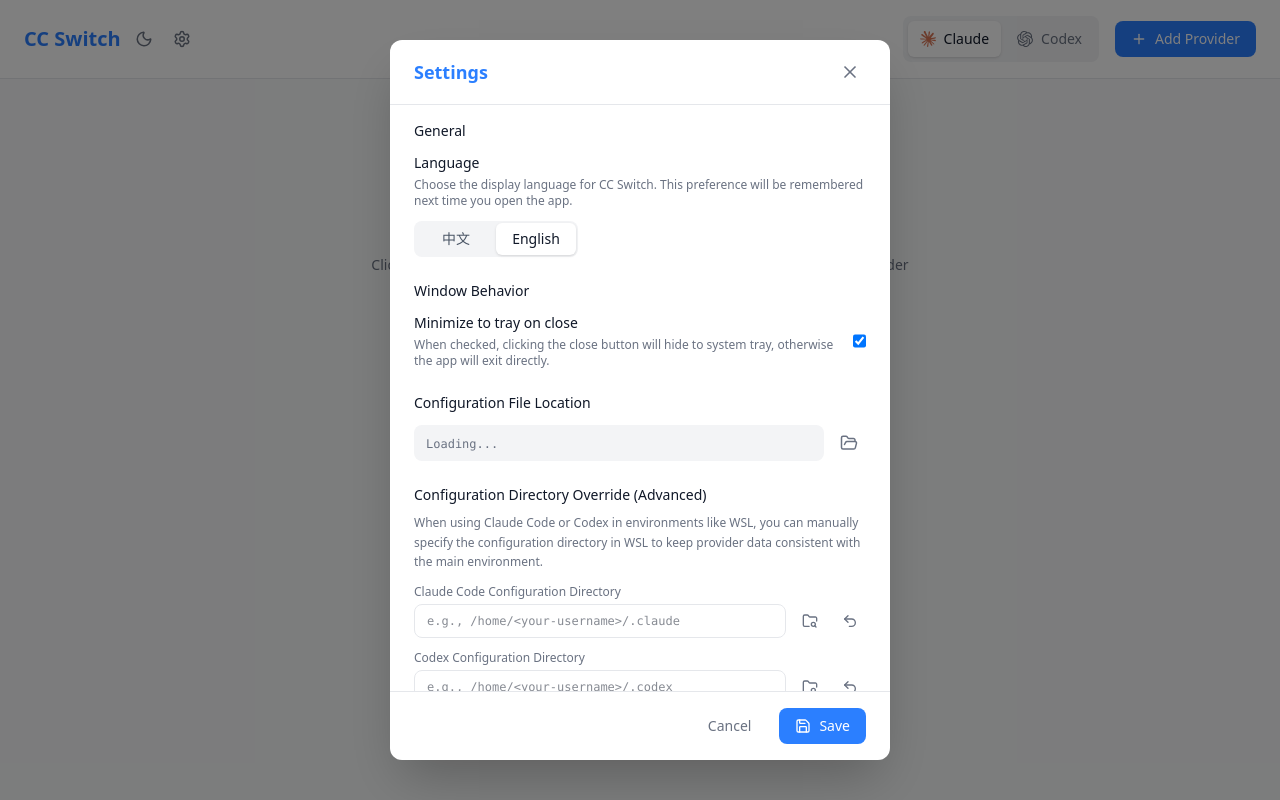
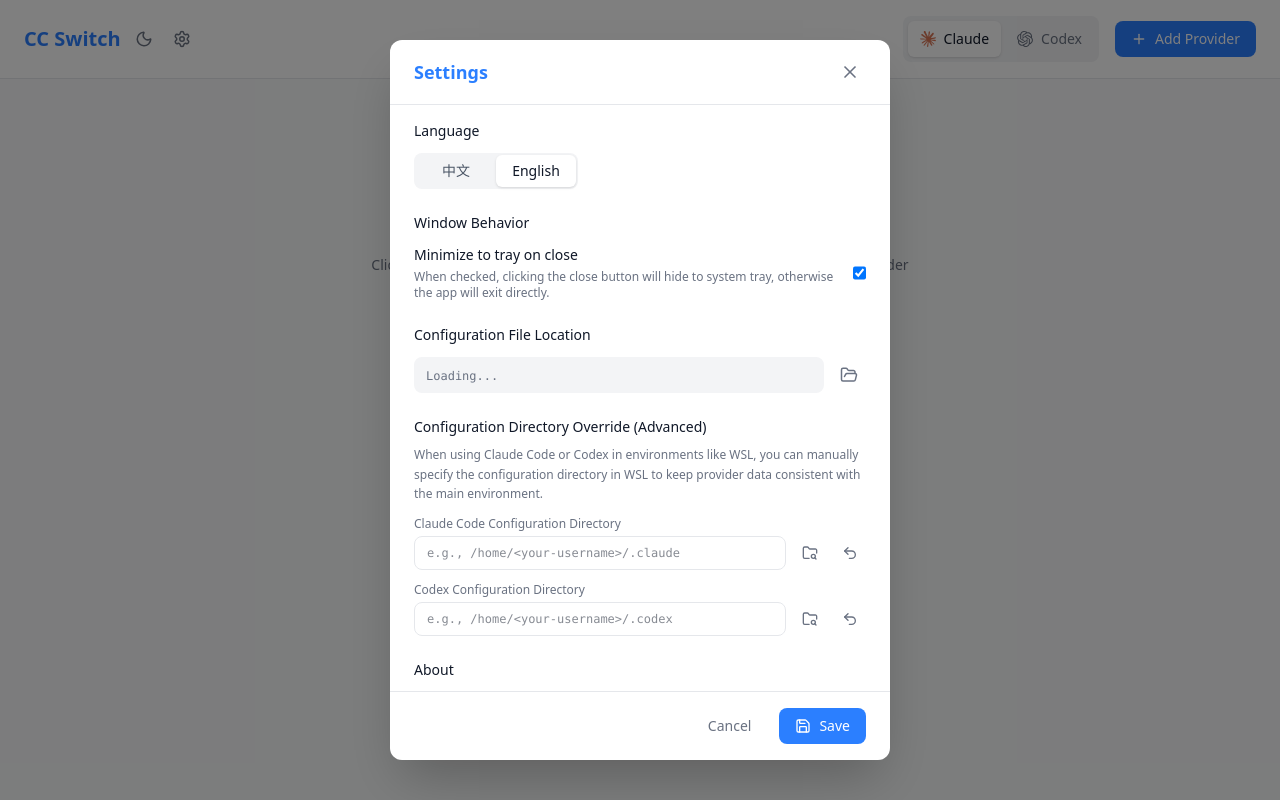
Before and after one commit to lorsque-sir/cc-switch--, a React (Vite) app: page / in a window 1280 px wide. Both pictures are taken after a click on the button 181 px from the left and 39 px from the top of the page. Built offline with nearby package versions, Linux system fonts and the light colour scheme.

Commit message:
refactor: simplify language settings UI by removing description text and general section

```diff
--- a/src/components/SettingsModal.tsx
+++ b/src/components/SettingsModal.tsx
@@ -374,20 +374,12 @@ export default function SettingsModal({ onClose }: SettingsModalProps) {
 
         {/* 设置内容 */}
         <div className="px-6 py-4 space-y-6 overflow-y-auto flex-1">
-          {/* 通用设置 */}
+          {/* 语言设置 */}
           <div>
             <h3 className="text-sm font-medium text-gray-900 dark:text-gray-100 mb-3">
-              {t("settings.general")}
+              {t("settings.language")}
             </h3>
-            <div className="space-y-3">
-              <div>
-                <p className="text-sm text-gray-900 dark:text-gray-100">
-                  {t("settings.language")}
-                </p>
-                <p className="text-xs text-gray-500 dark:text-gray-400 mt-1">
-                  {t("settings.languageDescription")}
-                </p>
-                <div className="mt-3 inline-flex p-0.5 bg-gray-100 dark:bg-gray-800 rounded-lg">
+            <div className="inline-flex p-0.5 bg-gray-100 dark:bg-gray-800 rounded-lg">
               <button
                 type="button"
                 onClick={() => handleLanguageChange("zh")}
@@ -410,8 +402,6 @@ export default function SettingsModal({ onClose }: SettingsModalProps) {
               >
                 {t("settings.languageOptionEnglish")}
               </button>
-                </div>
-              </div>
             </div>
           </div>
 
--- a/src/i18n/locales/en.json
+++ b/src/i18n/locales/en.json
@@ -64,7 +64,6 @@
     "title": "Settings",
     "general": "General",
     "language": "Language",
-    "languageDescription": "Choose the display language for CC Switch. This preference will be remembered next time you open the app.",
     "languageOptionChinese": "中文",
     "languageOptionEnglish": "English",
     "windowBehavior": "Window Behavior",
--- a/src/i18n/locales/zh.json
+++ b/src/i18n/locales/zh.json
@@ -64,7 +64,6 @@
     "title": "设置",
     "general": "通用",
     "language": "界面语言",
-    "languageDescription": "选择 CC Switch 的显示语言，下次启动会自动记住你的偏好。",
     "languageOptionChinese": "中文",
     "languageOptionEnglish": "English",
     "windowBehavior": "窗口行为",
```
Lines whose indentation alone changed are shown as unchanged.
